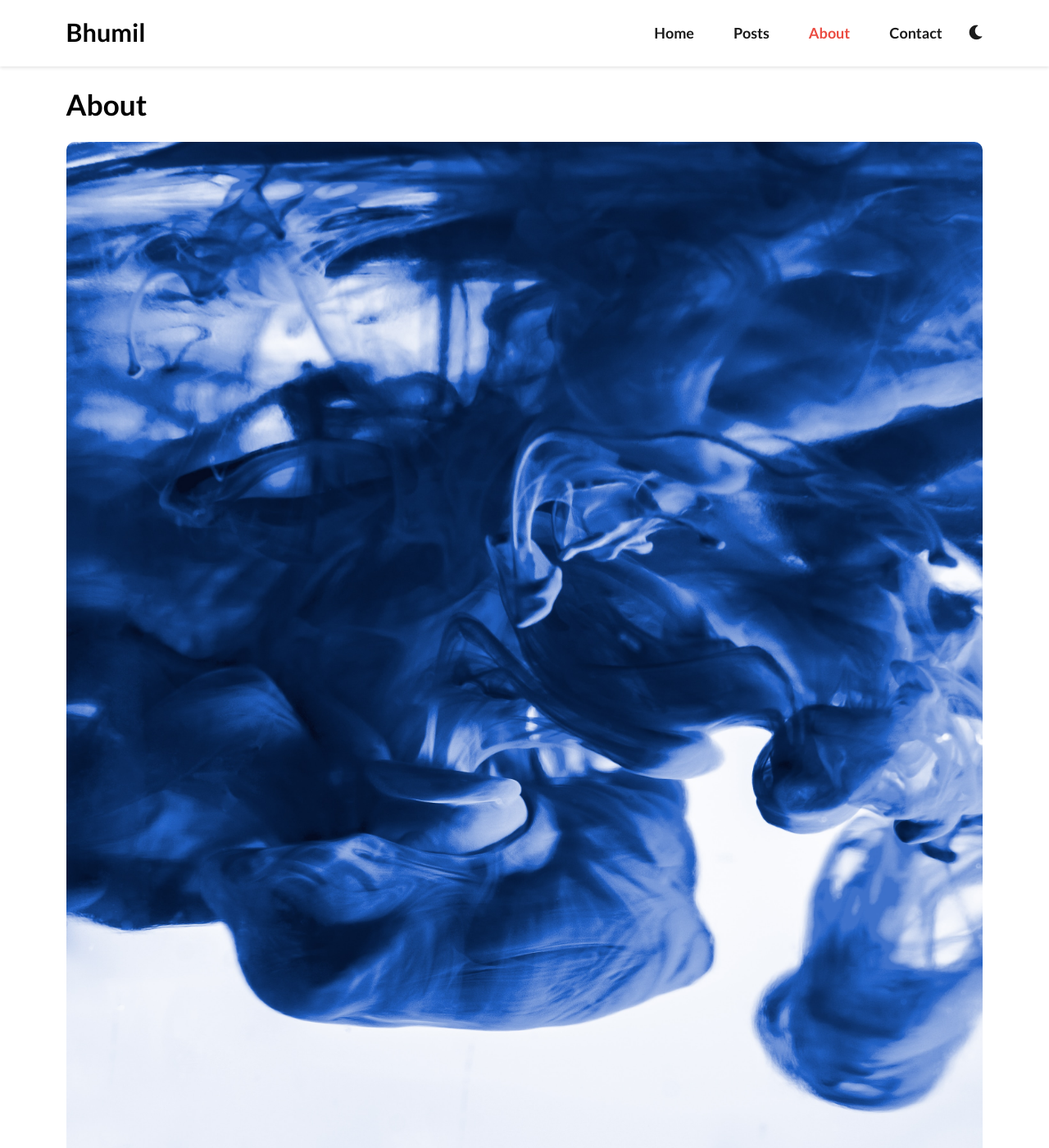
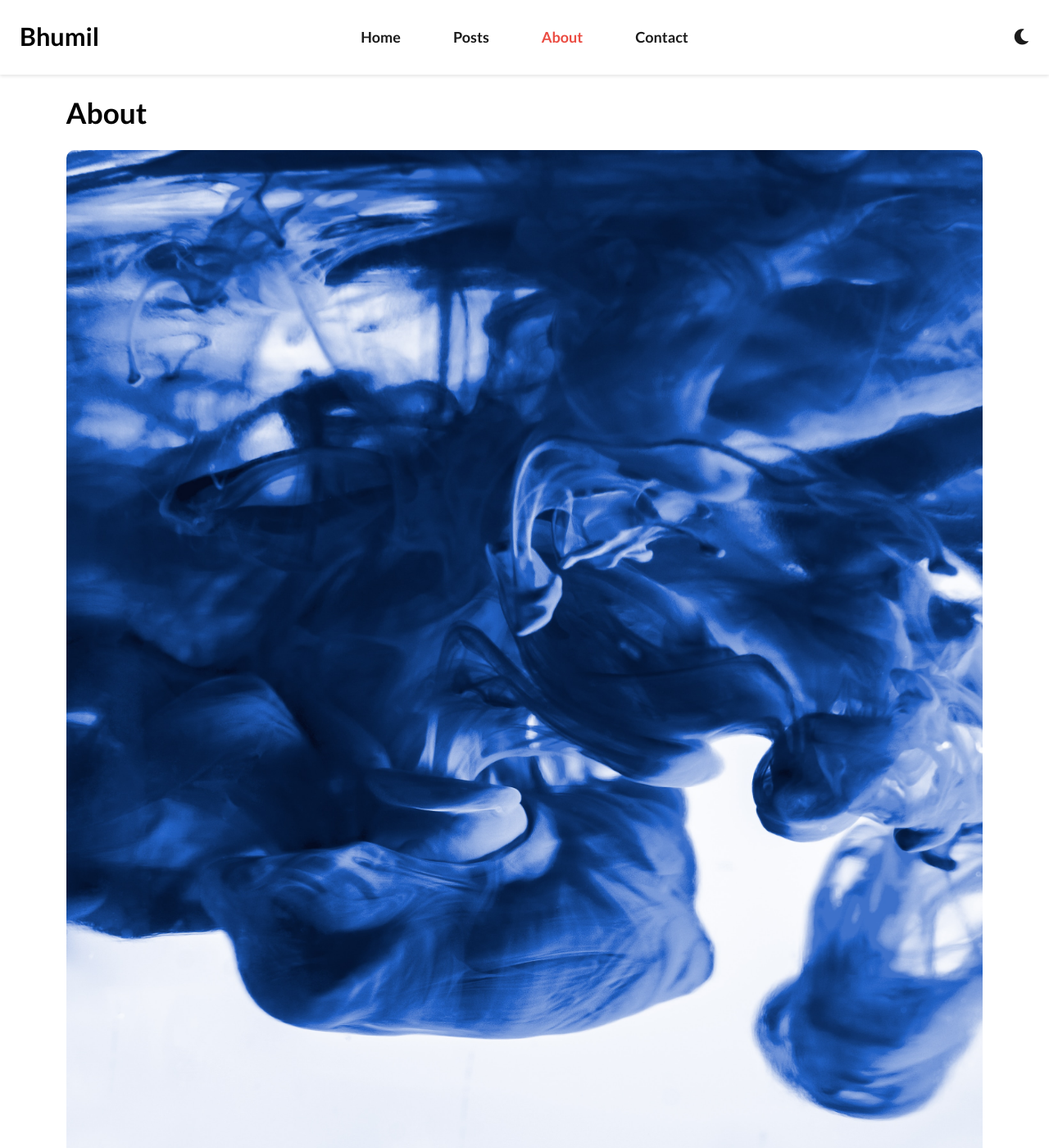
Before and after one commit to thebhumilsoni/thebhumilsoni.github.io, a Jekyll site: the page built from about.md, in a window 1280 px wide and 1400 px high. Shown: the whole window at 82% size. Built offline with Jekyll 4.4.1, drawn with Linux system fonts in a browser that asks for light colours.

Commit message:
Update navigation bar layout

```diff
--- a/_includes/navigation.html
+++ b/_includes/navigation.html
@@ -6,9 +6,11 @@
         <a href="{{ site.baseurl }}{{ item.link }}" class="{% if page.url == item.link %}current{% endif %}">{{ item.name }}</a>
       {% endfor %}
     </div>
-    <button class="theme-toggle">
-      <i class="theme-icon fas fa-sun"></i> <!-- Theme icon, dynamically updated -->
-    </button>
+    <div class="navbar-shortcuts">
+      <button class="theme-toggle">
+        <i class="theme-icon fas fa-sun"></i>
+      </button>
+    </div>
     <button class="navbar-toggler">
       <i class="fas fa-bars"></i>
     </button>
--- a/_sass/3-components/_navigation.scss
+++ b/_sass/3-components/_navigation.scss
@@ -1,3 +1,4 @@
+@import "1-global/variables";
 @import "1-global/mixins";
 
 .navbar {
@@ -5,7 +6,6 @@
     top: 0;
     left: 0;
     z-index: 10;
-    padding: 0;
     width: 100%;
     display: flex;
     justify-content: center;
@@ -15,35 +15,22 @@
 
 .navbar-inner {
     display: flex;
-    justify-content: space-between;
     align-items: center;
     width: 100%;
-    padding: 1rem 1.5rem;
-    gap: 2rem;
-    box-sizing: border-box;
+    padding: 1.1rem 1.5rem;
+    gap: 1.5rem;
 
     @include for-medium-up {
-        padding: max(1rem, 0.5vw) max(1.5rem, 1vw);
-    }
-
-    @include for-large-up {
-        padding: max(1rem, 0.75vw) max(1.5rem, 1.5vw);
-    }
-
-    @include for-xlarge-up {
-        max-width: 1170px;
-        margin-left: auto;
-        margin-right: auto;
-        padding: max(1rem, 1vw) max(1.5rem, 2vw);
+        justify-content: space-between;
+        padding: 1.3rem 1.5rem;
     }
 }
 
 .navbar-title {
+    flex: 1;
     font-weight: bold;
     font-size: 1.4em;
     color: var(--navbar-title-color);
-    text-decoration: none;
-    flex-grow: 1;
 
     &:hover {
         text-decoration: none;
@@ -67,13 +54,13 @@
     left: 0;
     width: 100%;
     height: 100vh;
-    gap: 3rem;
     background-color: var(--background-color);
     flex-direction: column;
     justify-content: center;
     align-items: center;
-    z-index: 4;
+    z-index: 5;
     transition: opacity 0.5s ease, visibility 0.5s ease;
+    gap: 4rem;
 
     &.open {
         display: flex;
@@ -88,51 +75,54 @@
         position: static;
         width: auto;
         height: auto;
-        background-color: transparent;
         flex-direction: row;
-        justify-content: flex-start;
+        justify-content: center;
         align-items: center;
         z-index: 1;
-        transition: none;
     }
 }
 
 .navbar-links a {
-    display: block;
-    padding: 0;
-    margin: 0;
-    font-weight: 700;
+    font-weight: bold;
     color: var(--navbar-links-color);
     text-decoration: none;
-    box-sizing: border-box;
-    text-align: center;
-    transition: color 0.3s ease;
 
-    @include for-medium-up {
-        display: inline-block;
-        padding: 0;
-        margin: 0;
-        width: auto;
+    &:hover, &.current {
+        color: var(--primary-color);
     }
 }
 
-.navbar-links a:hover, a.current {
-    color: var(--primary-color);
+.navbar-shortcuts {
+    display: flex;
+    align-items: center;
+    justify-content: flex-end;
+    gap: 1.5rem;
+
+    @include for-medium-up {
+        flex: 1;
+    }
 }
 
 .theme-toggle, .navbar-toggler {
+    padding: 0;
     border: none;
     background: none;
     cursor: pointer;
-    padding: 0;
+}
+
+.theme-toggle i {
+    font-size: 1.2rem;
+    color: var(--icon-color);
 }
 
 .navbar-toggler {
     display: block;
-    margin-left: auto;
-    z-index: 5;
-    font-size: 1.5rem;
-    color: inherit;
+    z-index: 10;
+
+    i {
+        font-size: 1.5rem;
+        color: var(--icon-color);
+    }
 
     @include for-medium-up {
         display: none;
@@ -146,9 +136,3 @@
 .navbar-toggler.open i {
     transform: rotate(180deg);
 }
-
-.theme-icon {
-    color: var(--icon-color);
-    font-size: 1.1rem;
-    transition: color 0.5s ease;
-}
```
